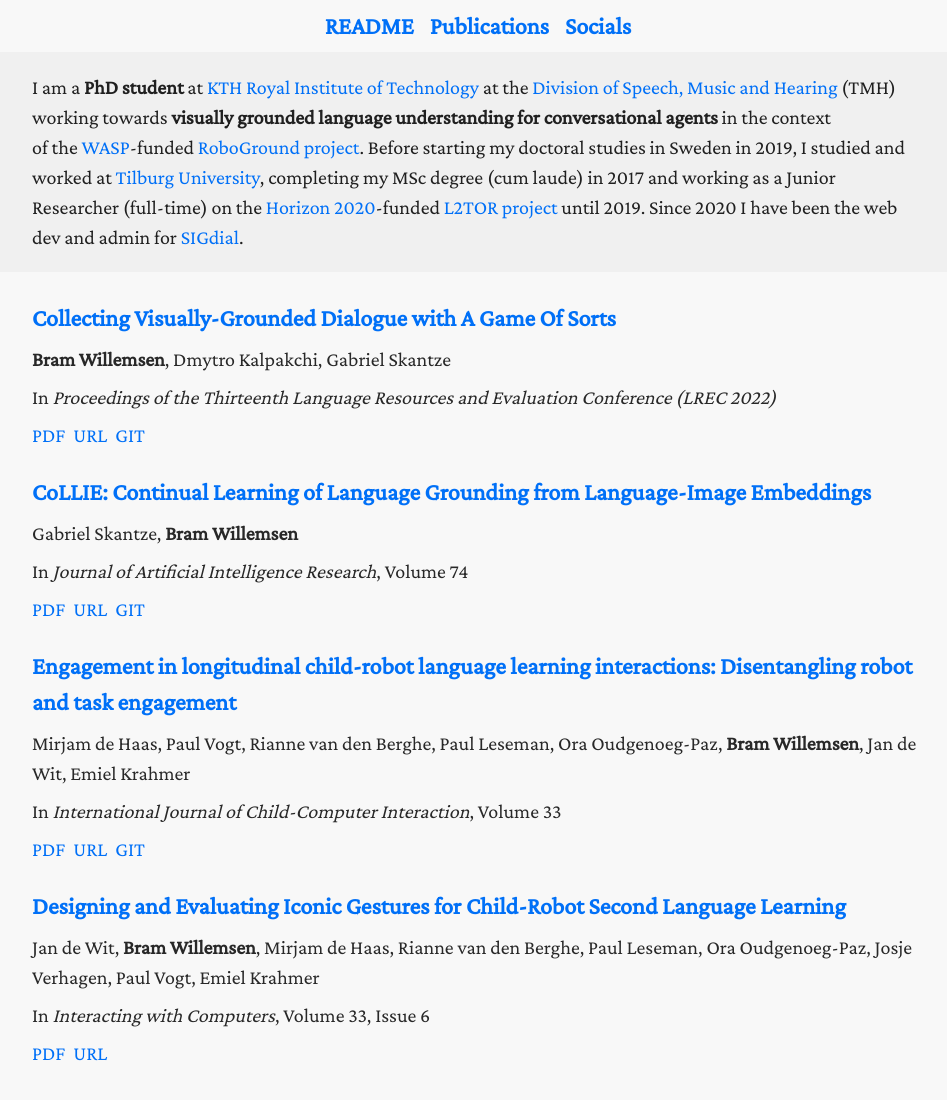
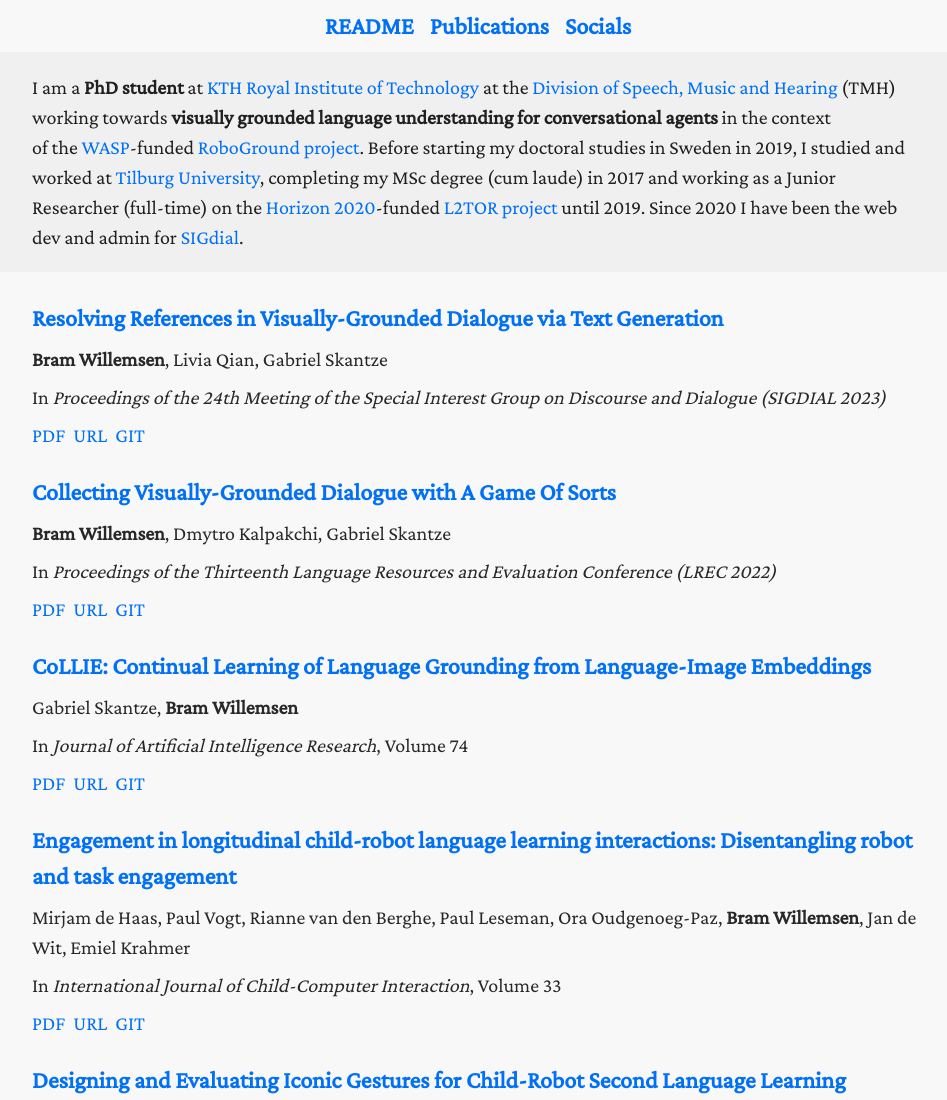
Before and after one commit to willemsenbram/willemsenbram.github.io, a plain HTML site: page index.html in a window 1280 px wide. Shown: the top 1100 px of the page, without its empty margins (162-1109 px from the left). Drawn offline with nearby package versions, Linux system fonts and the light colour scheme.

Commit message:
Update index.html

```diff
--- a/index.html
+++ b/index.html
@@ -23,6 +23,28 @@
     </div>
     <div id="publications" class="section">
         <div class="inner">
+            <div class="publication">
+                <div class="table-container">
+                    <table>
+                        <tbody>
+                            <tr>
+                                <td class="publication-title"><a href="https://aclanthology.org/2023.sigdial-1.43/" target="_blank">Resolving References in Visually-Grounded Dialogue via Text Generation</a></td>
+                            </tr>
+                            <tr>
+                                <td><strong>Bram Willemsen</strong>, Livia Qian, Gabriel Skantze</td>
+                            </tr>
+                            <tr>
+                                <td>In&nbsp;<em>Proceedings of the 24th Meeting of the Special Interest Group on Discourse and Dialogue (SIGDIAL 2023)</em></td>
+                            </tr>
+                            <tr class="publication-links">
+                                <td><a href="https://aclanthology.org/2023.sigdial-1.43.pdf" target="_blank">PDF</a></td>
+                                <td><a href="https://aclanthology.org/2023.sigdial-1.43/" target="_blank">URL</a></td>
+                                <td><a href="https://github.com/willemsenbram/reference-resolution-via-text-generation" target="_blank">GIT</a></td>
+                            </tr>
+                        </tbody>
+                    </table>
+                </div>
+            </div>
             <div class="publication">
                 <div class="table-container">
                     <table>
@@ -292,7 +314,7 @@
     </div>
     <div id="socials" class="section">
         <div class="inner">
-            <p class="socials-text">To get in touch, try sliding into my DMs on <a href="https://sigmoid.social/@willemsenbram" target="_blank">Mastodon</a>&nbsp;<svg xmlns="http://www.w3.org/2000/svg" viewBox="-32 0 512 512" width="1em" height="1em" fill="currentColor">
+            <p class="socials-text">To get in touch, try sliding into my DMs on <a rel="me" href="https://sigmoid.social/@willemsenbram" target="_blank">Mastodon</a>&nbsp;<svg xmlns="http://www.w3.org/2000/svg" viewBox="-32 0 512 512" width="1em" height="1em" fill="currentColor">
                     <!--! Font Awesome Free 6.1.1 by @fontawesome - https://fontawesome.com License - https://fontawesome.com/license/free (Icons: CC BY 4.0, Fonts: SIL OFL 1.1, Code: MIT License) Copyright 2022 Fonticons, Inc. -->
                     <path d="M433 179.11c0-97.2-63.71-125.7-63.71-125.7-62.52-28.7-228.56-28.4-290.48 0 0 0-63.72 28.5-63.72 125.7 0 115.7-6.6 259.4 105.63 289.1 40.51 10.7 75.32 13 103.33 11.4 50.81-2.8 79.32-18.1 79.32-18.1l-1.7-36.9s-36.31 11.4-77.12 10.1c-40.41-1.4-83-4.4-89.63-54a102.54 102.54 0 0 1-.9-13.9c85.63 20.9 158.65 9.1 178.75 6.7 56.12-6.7 105-41.3 111.23-72.9 9.8-49.8 9-121.5 9-121.5zm-75.12 125.2h-46.63v-114.2c0-49.7-64-51.6-64 6.9v62.5h-46.33V197c0-58.5-64-56.6-64-6.9v114.2H90.19c0-122.1-5.2-147.9 18.41-175 25.9-28.9 79.82-30.8 103.83 6.1l11.6 19.5 11.6-19.5c24.11-37.1 78.12-34.8 103.83-6.1 23.71 27.3 18.4 53 18.4 175z"></path>
                 </svg> <span style="text-decoration: line-through;">or&nbsp;</span><a href="https://twitter.com/willemsenbram" target="_blank"><span style="text-decoration: line-through;">Twitter</span></a><span style="text-decoration: line-through;">&nbsp;</span><svg xmlns="http://www.w3.org/2000/svg" viewBox="0 0 512 512" width="1em" height="1em" fill="currentColor">
```
